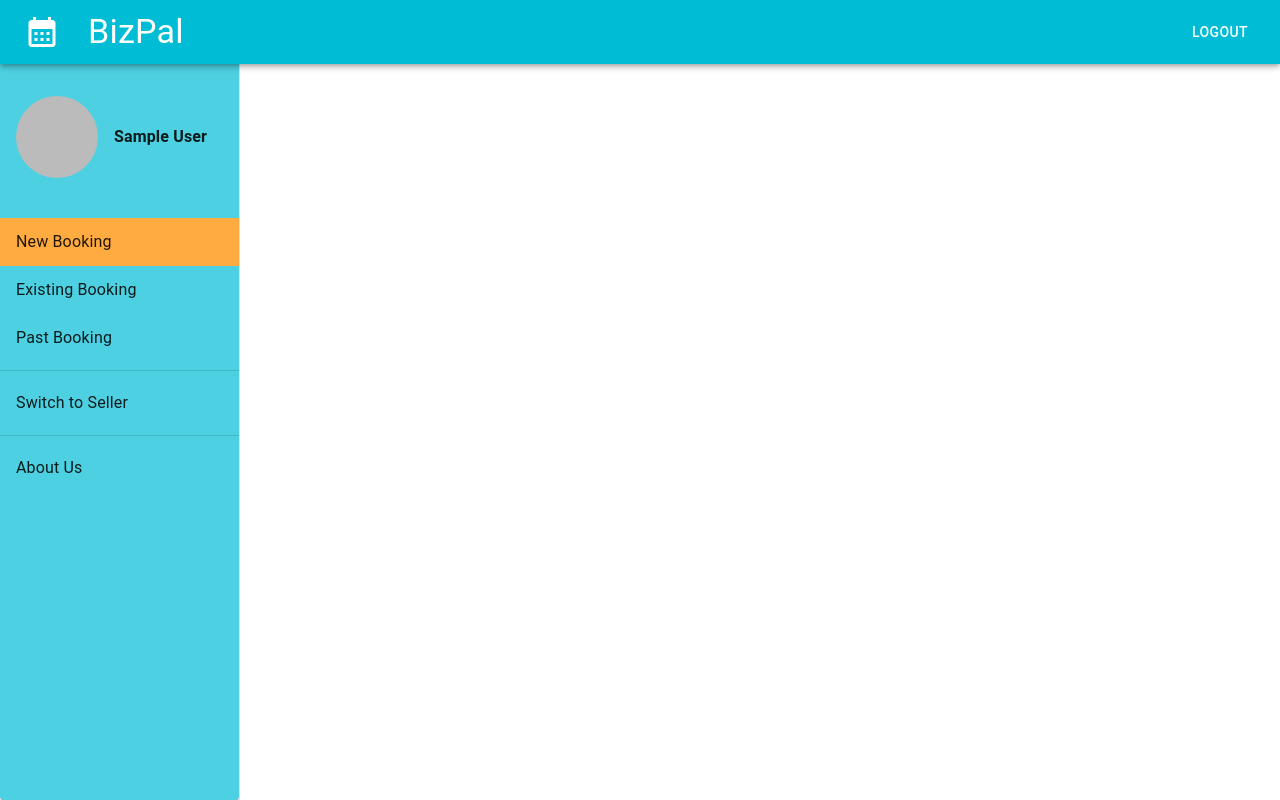
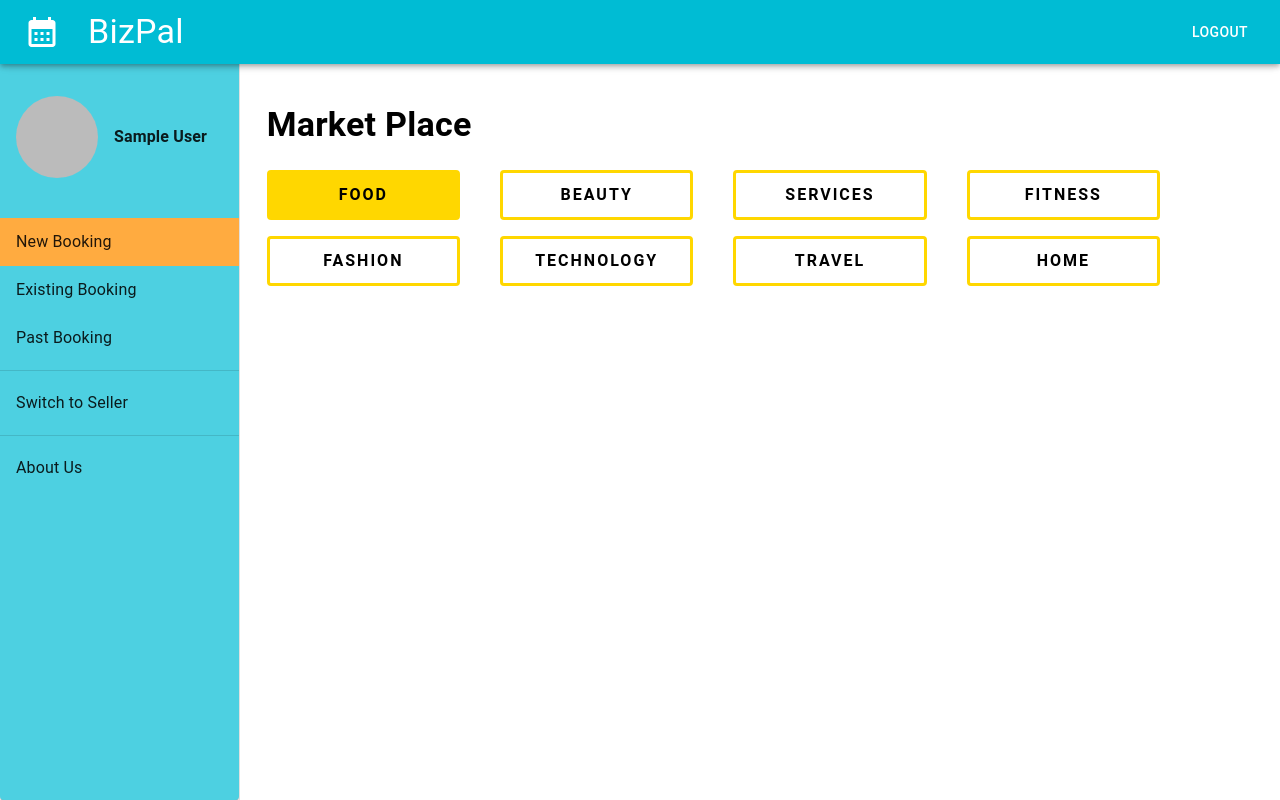
Before and after one commit to RayLate/bizpal, a Next.js app: page /marketplace in a window 1280 px wide. Built offline with nearby package versions, Linux system fonts and the light colour scheme; no server answers; sample sign-in values are in the browser's storage.

Commit message:
add marketplace header

```diff
--- /dev/null
+++ b/src/components/NewBookingComponents/CategoryHeader.tsx
@@ -0,0 +1,77 @@
+import { Box } from '@mui/system';
+import Typography from '@mui/material/Typography';
+import { Grid, Button } from '@mui/material';
+
+interface CategoryHeaderProps {
+  category: string;
+  setCategory: (value: string) => void;
+  categories: string[];
+}
+
+const CategoryButton = ({
+  category,
+  selected,
+  onClickHandler,
+  ...props
+}: {
+  category: string;
+  selected: boolean;
+  onClickHandler: () => void;
+}) => {
+  return (
+    <Button
+      variant='outlined'
+      color='secondary'
+      sx={{
+        width: '100%',
+        height: 50,
+        borderColor: 'gold',
+        borderWidth: 3,
+        color: selected ? 'white' : 'black',
+        backgroundColor: selected ? 'gold' : 'white',
+      }}
+      onClick={onClickHandler}
+      {...props}
+    >
+      <Typography
+        variant='body1'
+        color='initial'
+        fontWeight='bold'
+        letterSpacing={2}
+      >
+        {category}
+      </Typography>
+    </Button>
+  );
+};
+
+const CategoryHeader = ({
+  category: selected,
+  categories,
+  setCategory,
+}: CategoryHeaderProps) => {
+  return (
+    <>
+      <Box>
+        <Typography variant='h4' color='initial' fontWeight={'bold'} mb={3}>
+          Market Place
+        </Typography>
+        <Grid container md={12} columnSpacing={5} rowSpacing={2}>
+          {categories.map((category) => {
+            return (
+              <Grid item key={category} md={3}>
+                <CategoryButton
+                  category={category}
+                  selected={selected === category}
+                  onClickHandler={() => setCategory(category)}
+                />
+              </Grid>
+            );
+          })}
+        </Grid>
+      </Box>
+    </>
+  );
+};
+
+export default CategoryHeader;
--- /dev/null
+++ b/src/components/NewBookingComponents/ItemCard.tsx
@@ -0,0 +1,5 @@
+const ItemCard = () => {
+  return <></>;
+};
+
+export default ItemCard;
--- /dev/null
+++ b/src/components/NewBookingComponents/ItemList.jsx
@@ -0,0 +1,5 @@
+const ItemList = () => {
+  return <></>;
+};
+
+export default ItemList;
--- /dev/null
+++ b/src/components/NewBookingComponents/NewBookingPage.tsx
@@ -0,0 +1,19 @@
+import { useState } from 'react';
+import CategoryHeader from './CategoryHeader';
+import { categories } from './data';
+
+const NewBookingPage = () => {
+  const [category, setCategory] = useState<string>(categories[0]);
+
+  return (
+    <>
+      <CategoryHeader
+        category={category}
+        setCategory={setCategory}
+        categories={categories}
+      />
+    </>
+  );
+};
+
+export default NewBookingPage;
--- /dev/null
+++ b/src/components/NewBookingComponents/data.ts
@@ -0,0 +1,10 @@
+export const categories: string[] = [
+  'Food',
+  'Beauty',
+  'Services',
+  'Fitness',
+  'Fashion',
+  'Technology',
+  'Travel',
+  'Home',
+];
--- a/src/pages/marketplace/index.tsx
+++ b/src/pages/marketplace/index.tsx
@@ -1,10 +1,11 @@
 import DashboardLayout from '@/components/DashboardComponents/DashboardLayout';
+import NewBookingPage from '@/components/NewBookingComponents/NewBookingPage';
 
 const Marketplace = () => {
   return (
     <>
       <DashboardLayout>
-        <div></div>
+        <NewBookingPage />
       </DashboardLayout>
     </>
   );
```
